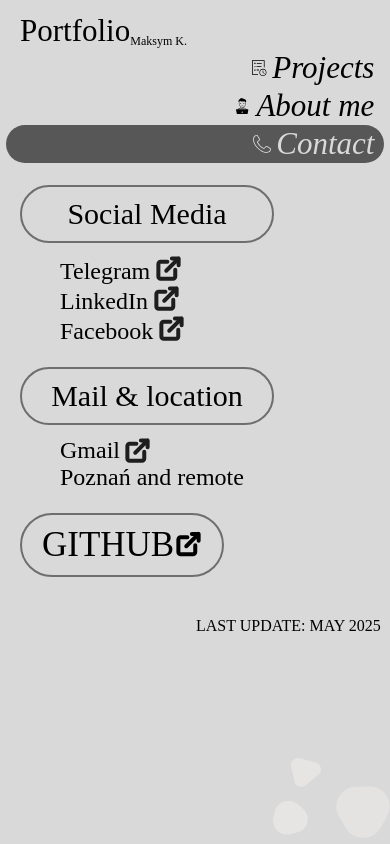
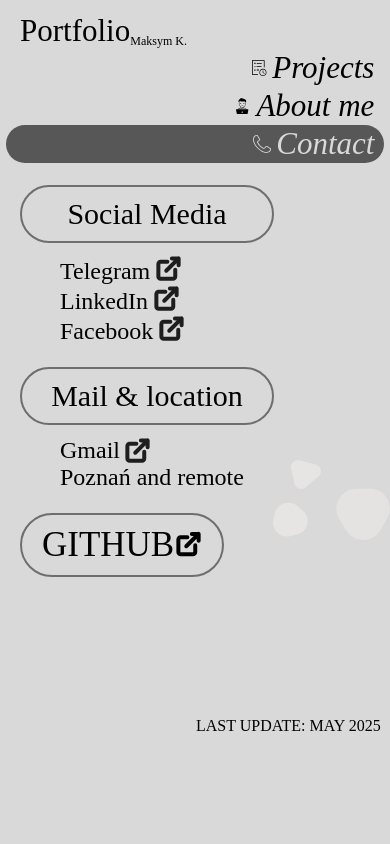
Before and after one commit to tegic/portfolio, a React (Create React App) app: page /contact in a window 390 px wide. Built offline with nearby package versions, Linux system fonts and the light colour scheme; a web font is replaced by a local one.

Commit message:
design changes

```diff
--- a/src/components/high-level/Contacts.css
+++ b/src/components/high-level/Contacts.css
@@ -2,7 +2,7 @@
      background-image: url('/src/img/contact-background.svg'); /* path to your file */
      background-repeat: no-repeat;
      background-size: 30vw;
-     background-position: bottom right;
+     background-position: center right;
      min-height: 80vh;
      animation: fadeIn 0.4s ease forwards;
      opacity: 0;
@@ -264,6 +264,6 @@ a{
      }
 
      .contacts-last-updated{
-          margin: 40px 0 10px auto;
+          margin: 140px 0 10px auto;
      }
 }
```
